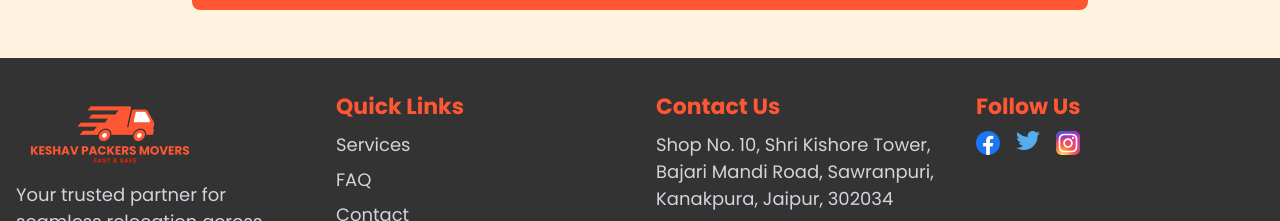
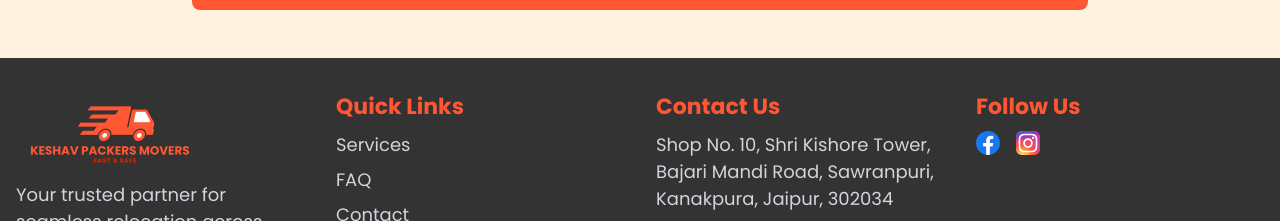
Before and after one commit to nitishpoonia/keshav-packers-movers, a Next.js app: page /blog/tips-for-home-relocation in a window 1280 px wide. Shown: the part 1974-2195 px from the top of the page. Built offline with nearby package versions, Linux system fonts and the light colour scheme.

Commit message:
added facebook link

```diff
--- a/src/components/Footer.js
+++ b/src/components/Footer.js
@@ -708,7 +708,7 @@ export default function Footer() {
             </h4>
             <div className="flex space-x-4 mt-2">
               <Link
-                href="https://facebook.com"
+                href="https://www.facebook.com/people/Keshavpackerandmovers-Jaipur/pfbid0QfuJaK4RXra3Nzy1ftF8yGRNRAMBVNau4nBXuZMkgBtVo2LyAfJ913QkyotE4hL5l/?mibextid=rS40aB7S9Ucbxw6v"
                 target="_blank"
                 rel="noopener noreferrer"
               >
@@ -720,19 +720,7 @@ export default function Footer() {
                   className="hover:opacity-80"
                 />
               </Link>
-              <Link
-                href="https://twitter.com"
-                target="_blank"
-                rel="noopener noreferrer"
-              >
-                <Image
-                  src="/assets/icons/twitter-icon.svg"
-                  alt="Twitter"
-                  width={24}
-                  height={24}
-                  className="hover:opacity-80"
-                />
-              </Link>
+
               <Link
                 href="https://instagram.com"
                 target="_blank"
--- a/src/components/Header.js
+++ b/src/components/Header.js
@@ -37,13 +37,8 @@ export default function Header() {
   const socialMediaLinks = [
     {
       name: "Facebook",
-      href: "https://facebook.com",
+      href: "https://www.facebook.com/people/Keshavpackerandmovers-Jaipur/pfbid0QfuJaK4RXra3Nzy1ftF8yGRNRAMBVNau4nBXuZMkgBtVo2LyAfJ913QkyotE4hL5l/?mibextid=rS40aB7S9Ucbxw6v",
       icon: "/assets/icons/facebook-icon.svg",
-    },
-    {
-      name: "Twitter",
-      href: "https://twitter.com",
-      icon: "/assets/icons/twitter-icon.svg",
     },
     {
       name: "Instagram",
```
